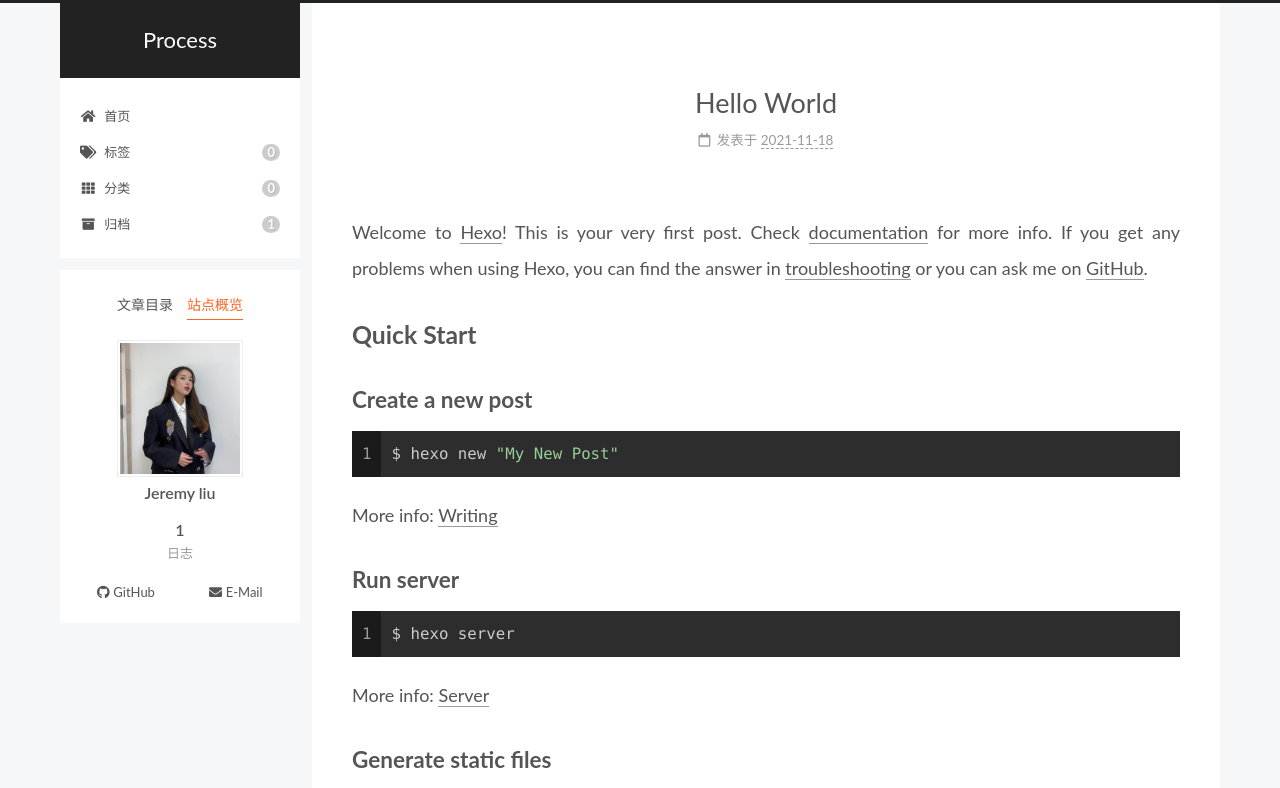
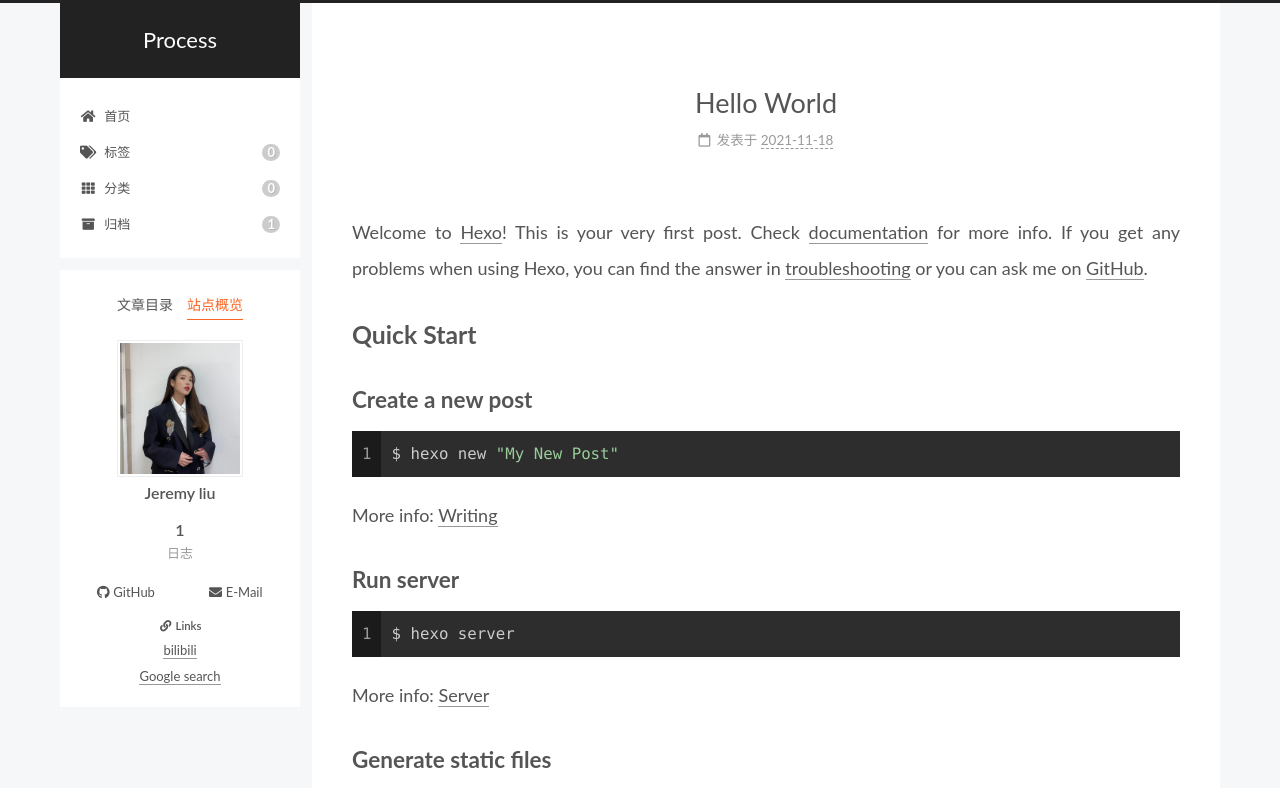
Before and after one commit to Lance-racj/Lance-racj.github.io, a plain HTML site: page 2021/11/18/hello-world/index.html in a window 1280 px wide. Both pictures are taken after a click on the item "站点概览". Shown: the top 788 px of the page. Drawn offline with Linux system fonts and the light colour scheme.

Commit message:
Site updated: 2021-11-18 19:26:09

```diff
--- a/2021/11/18/hello-world/index.html
+++ b/2021/11/18/hello-world/index.html
@@ -312,6 +312,19 @@
   </div>
 
 
+  <div class="links-of-blogroll motion-element">
+    <div class="links-of-blogroll-title"><i class="fa fa-link fa-fw"></i>
+      Links
+    </div>
+    <ul class="links-of-blogroll-list">
+        <li class="links-of-blogroll-item">
+          <a href="https://www.bilibili.com/" title="https:&#x2F;&#x2F;www.bilibili.com&#x2F;" rel="noopener" target="_blank">bilibili</a>
+        </li>
+        <li class="links-of-blogroll-item">
+          <a href="https://www.google.com.sg/" title="https:&#x2F;&#x2F;www.google.com.sg&#x2F;" rel="noopener" target="_blank">Google search</a>
+        </li>
+    </ul>
+  </div>
 
       </div>
 
```
Also changed, not shown: archives/2021/11/index.html (+13 -0 lines), archives/2021/index.html (+13 -0 lines), archives/index.html (+13 -0 lines), categories/index.html (+13 -0 lines), index.html (+13 -0 lines), tags/index.html (+13 -0 lines).
